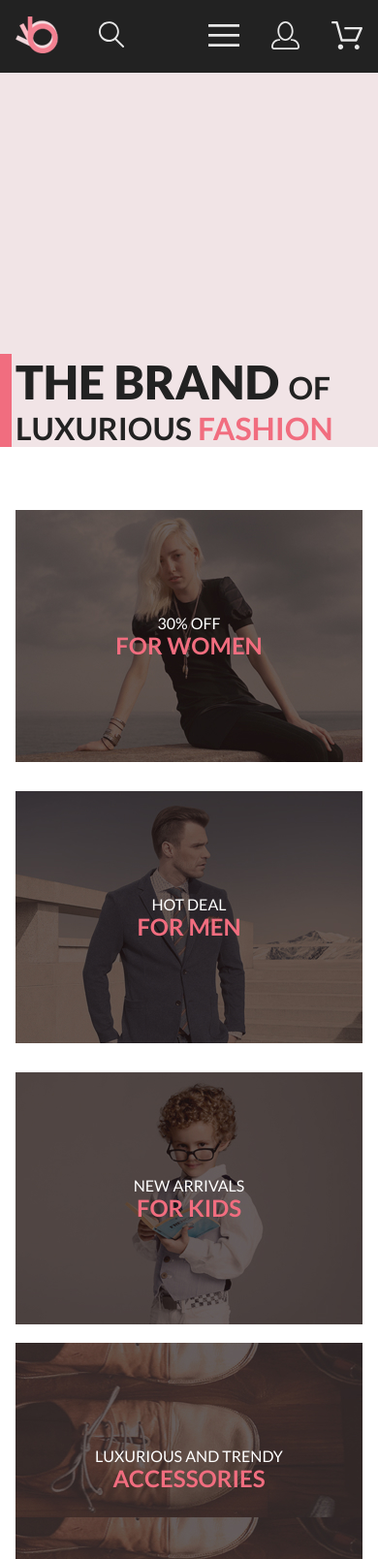
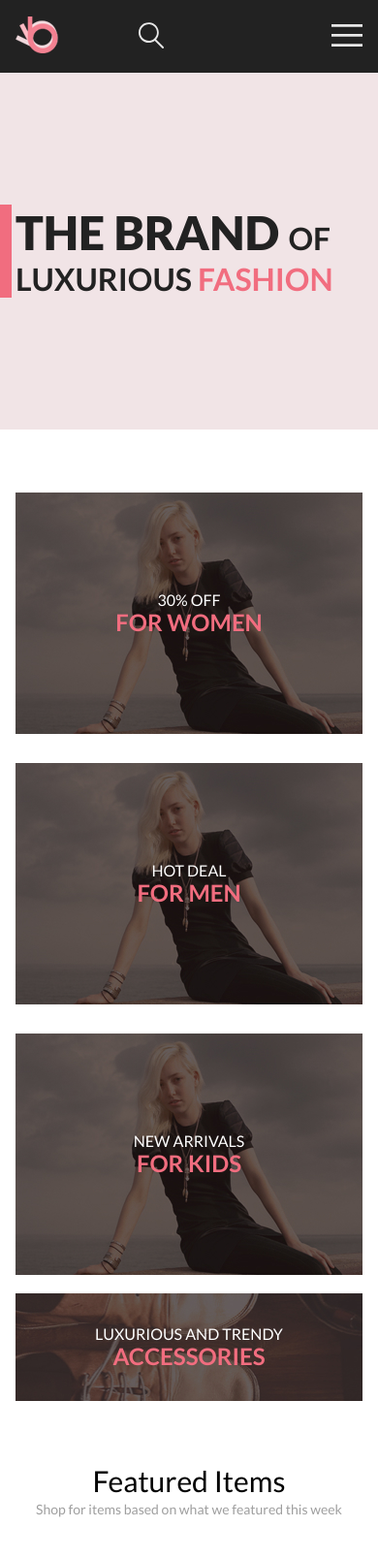
Before and after one commit to Misscherie/store_landingpage, a plain HTML site: page index.html in a window 390 px wide. Shown: the top 1608 px of the page at 97% size. Drawn offline with Linux system fonts and the light colour scheme.

Commit message:
Finished responsive

```diff
--- a/css/style.css
+++ b/css/style.css
@@ -91,13 +91,12 @@
   justify-content: space-between;
   row-gap: 30px;
   column-gap: 28px;
-  flex-shrink: 0;
-  flex-wrap: wrap;
+  flex-shrink: 1;
   justify-content: center;
 }
 .category-card {
   width: 100%;
-  max-width: 360px;
+  max-width: 351px;
   flex-shrink: 0;
   flex-shrink: 0;
   height: 260px;
@@ -250,6 +249,9 @@
   line-height: 19px;
   color: #f16d7f;
 }
+.item-img {
+  width: 100%;
+}
 .items .wrapper {
   flex-direction: column;
   align-items: center;
@@ -275,9 +277,13 @@
   }
   .promo-section .wrapper {
     min-height: 367px;
+    max-height: 368px;
+    justify-content: center;
+  }
+  .heading {
+    margin: 0;
   }
   .heading-large {
-    margin-top: 138px;
     margin-bottom: 151px;
     font-size: 44px;
     line-height: 53px;
@@ -286,12 +292,62 @@
     size: 24px;
     line-height: 28.8px;
   }
+  .top-category-card {
+    flex-wrap: nowrap;
+  }
   .categories-list {
     gap: 19px;
+    flex-shrink: 1;
+  }
+  .category-card {
+    /* max-width: 231px; */
+    max-height: 167px;
+    flex-shrink: 1;
+  }
+  .category-card--wide {
+    max-width: none;
+    max-height: 116px;
   }
 }
-@media (max-width: 425px) {
+@media (max-width: 475px) {
+  .top-category-card {
+    flex-wrap: wrap;
+  }
+  .category-card {
+    max-width: none;
+    max-height: 249px;
+  }
+  .category-card--wide {
+    max-height: 111px;
+  }
   .promo-section {
     background-image: none;
   }
+  .subheading {
+    margin-top: 64px;
+    margin-bottom: 3px;
+  }
+  .descr {
+    margin-bottom: 64px;
+  }
+  button {
+    margin-top: 41px;
+  }
+  .logo-link {
+    margin-right: 41px;
+  }
+  .search-btn {
+    margin-top: 2px;
+  }
+  .nav-link-hidden {
+    display: none;
+  }
+  .heading {
+    margin-bottom: 149px;
+    margin-top: 148px;
+  }
 }
+@media (max-width: 324px) {
+  .header {
+  }
+}
--- a/index.html
+++ b/index.html
@@ -42,7 +42,7 @@
               />
             </svg>
           </a>
-          <a href="#" class="nav-link">
+          <a href="#" class="nav-link-hidden">
             <svg
               width="29"
               height="29"
@@ -56,7 +56,7 @@
               />
             </svg>
           </a>
-          <a href="#" class="nav-link">
+          <a href="#" class="nav-link-hidden">
             <svg
               width="32"
               height="29"
@@ -92,13 +92,13 @@
                   FOR WOMEN
                 </h2>
               </div>
-              <div class="category-card2">
+              <div class="category-card">
                 <h2 class="category-title">
                   <div class="category-title--white">HOT DEAL</div>
                   FOR MEN
                 </h2>
               </div>
-              <div class="category-card3">
+              <div class="category-card">
                 <h2 class="category-title">
                   <div class="category-title--white">NEW ARRIVALS</div>
                   FOR KIDS
@@ -159,7 +159,7 @@
               </div>
             </div>
             <div class="item">
-              <img src="/assets/img/Image.jpg" alt="woman" class="item-img" />
+              <img src="./assets/img/Image.jpg" alt="woman" class="item-img" />
               <div class="item-content">
                 <h4 class="item-heading">ELLERY X M'O CAPSULE</h4>
                 <p class="item-descr">
@@ -171,7 +171,7 @@
               </div>
             </div>
             <div class="item">
-              <img src="/assets/img/photo2.png" alt="man" class="item-img" />
+              <img src="./assets/img/photo2.png" alt="man" class="item-img" />
               <div class="item-content">
                 <h4 class="item-heading">ELLERY X M'O CAPSULE</h4>
                 <p class="item-descr">
@@ -183,7 +183,7 @@
               </div>
             </div>
             <div class="item">
-              <img src="/assets/img/photo3.png" alt="man" class="item-img" />
+              <img src="./assets/img/photo3.png" alt="man" class="item-img" />
               <div class="item-content">
                 <h4 class="item-heading">ELLERY X M'O CAPSULE</h4>
                 <p class="item-descr">
@@ -195,7 +195,7 @@
               </div>
             </div>
             <div class="item">
-              <img src="/assets/img/photo4.png" alt="man" class="item-img" />
+              <img src="./assets/img/photo4.png" alt="man" class="item-img" />
               <div class="item-content">
                 <h4 class="item-heading">ELLERY X M'O CAPSULE</h4>
                 <p class="item-descr">
@@ -207,7 +207,7 @@
               </div>
             </div>
             <div class="item">
-              <img src="/assets/img/photo5.png" alt="photo" class="item-img" />
+              <img src="./assets/img/photo5.png" alt="photo" class="item-img" />
               <div class="item-content">
                 <h4 class="item-heading">ELLERY X M'O CAPSULE</h4>
                 <p class="item-descr">
```
